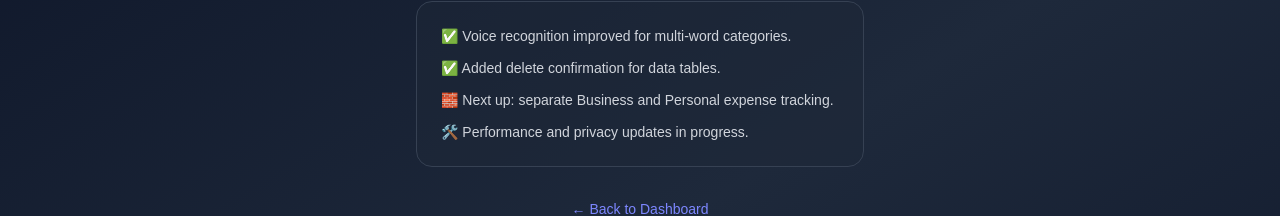
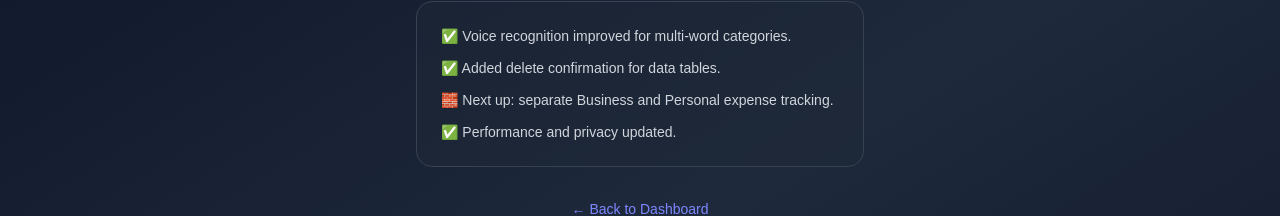
Before and after one commit to IrishDec/heiyu-budget-voice, a Next.js app in the folder frontend/: page /updates in a window 1280 px wide. Shown: the part 155-371 px from the top of the page. Built offline with nearby package versions, Linux system fonts and the light colour scheme.

Commit message:
Fix: add working Updates page route

```diff
--- a/frontend/app/updates/page.tsx
+++ b/frontend/app/updates/page.tsx
@@ -14,7 +14,7 @@ export default function UpdatesPage() {
           <li>✅ Voice recognition improved for multi-word categories.</li>
           <li>✅ Added delete confirmation for data tables.</li>
           <li>🧱 Next up: separate Business and Personal expense tracking.</li>
-          <li>🛠️ Performance and privacy updates in progress.</li>
+          <li>✅ Performance and privacy updated.</li>
         </ul>
       </div>
 
```
